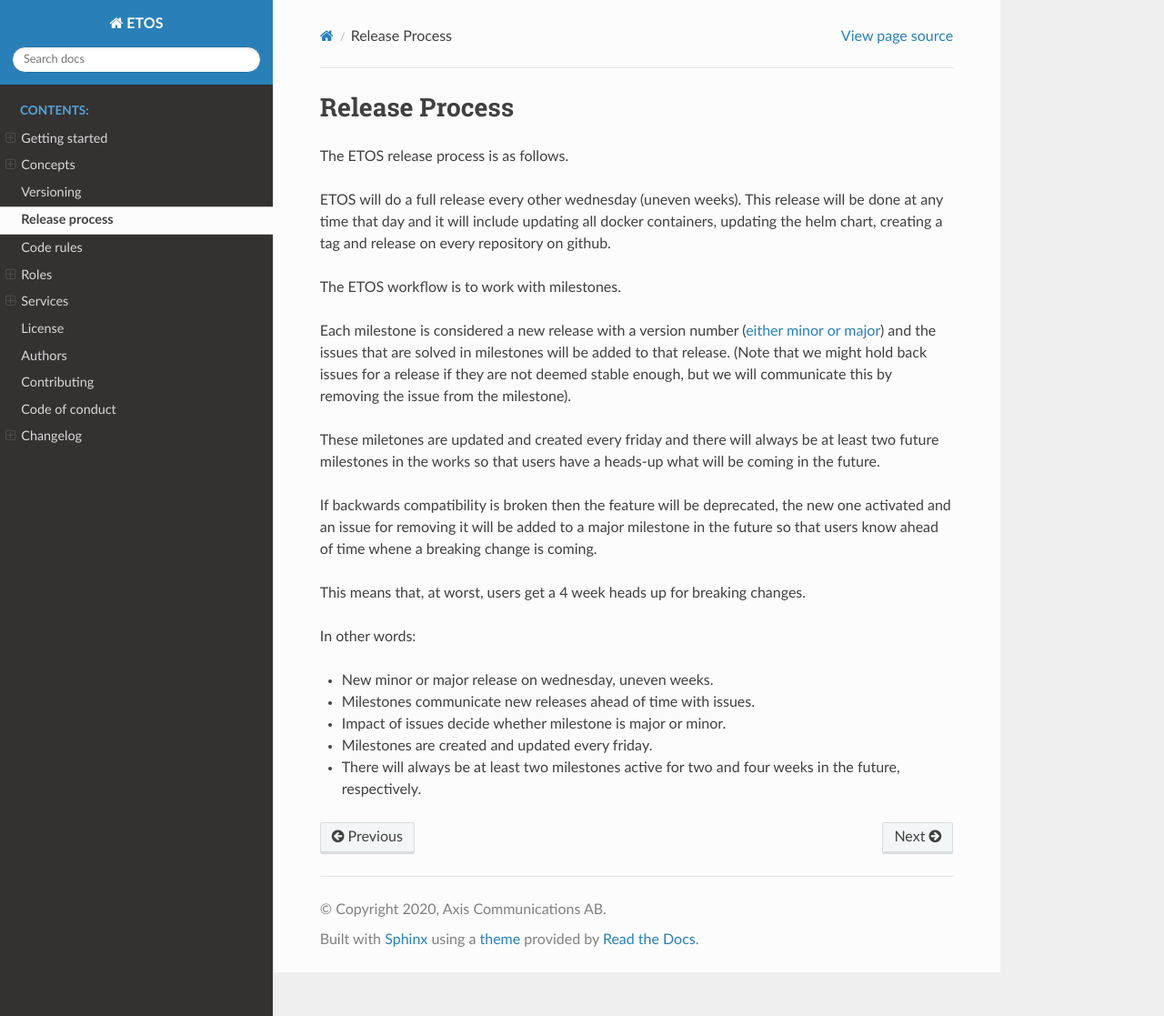
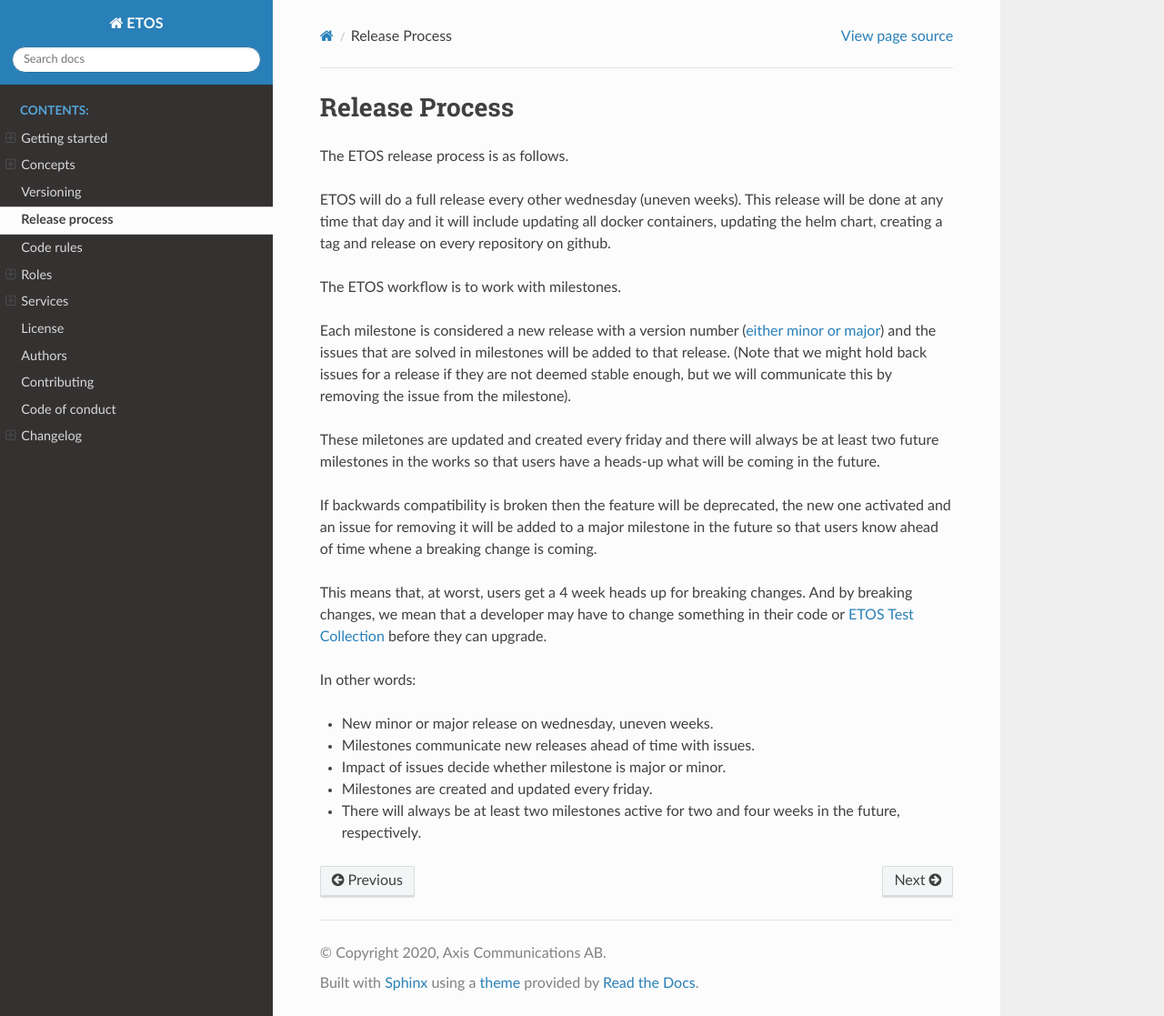
Before and after one commit to eiffel-community/etos, a Sphinx documentation site: the page built from source/release_process.rst, in a window 1280 px wide and 1117 px high. Shown: the whole window at 91% size. Built offline with Sphinx 7.4.7 and the Read the Docs theme 2.0.0, drawn with Linux system fonts in a browser that asks for light colours.

Commit message:
Update text to be clearer on what a breaking change is

```diff
--- a/source/release_process.rst
+++ b/source/release_process.rst
@@ -18,7 +18,7 @@ These miletones are updated and created every friday and there will always be at
 
 If backwards compatibility is broken then the feature will be deprecated, the new one activated and an issue for removing it will be added to a major milestone in the future so that users know ahead of time whene a breaking change is coming.
 
-This means that, at worst, users get a 4 week heads up for breaking changes.
+This means that, at worst, users get a 4 week heads up for breaking changes. And by breaking changes, we mean that a developer may have to change something in their code or :ref:`tercc` before they can upgrade.
 
 
 In other words:
```
